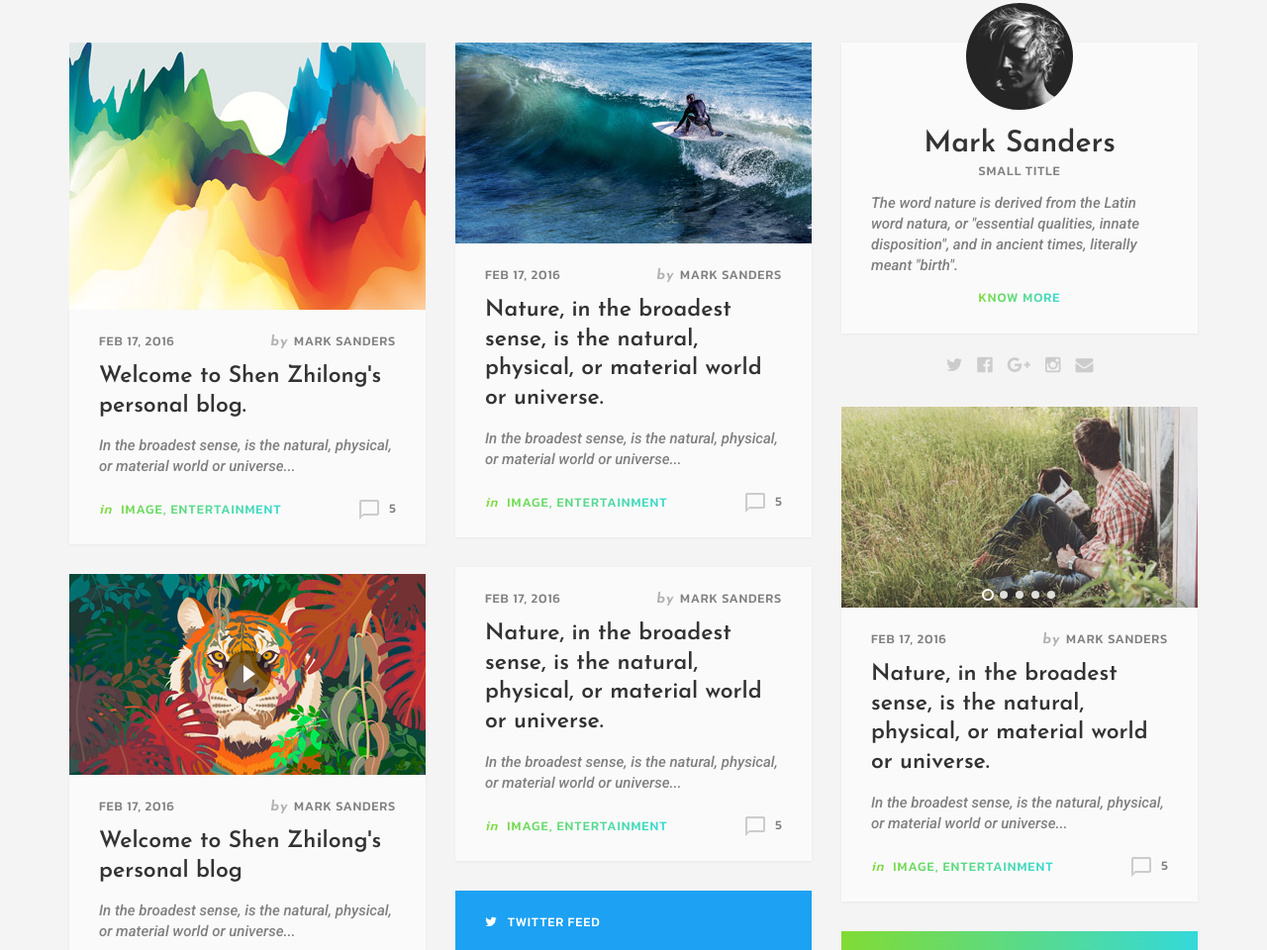
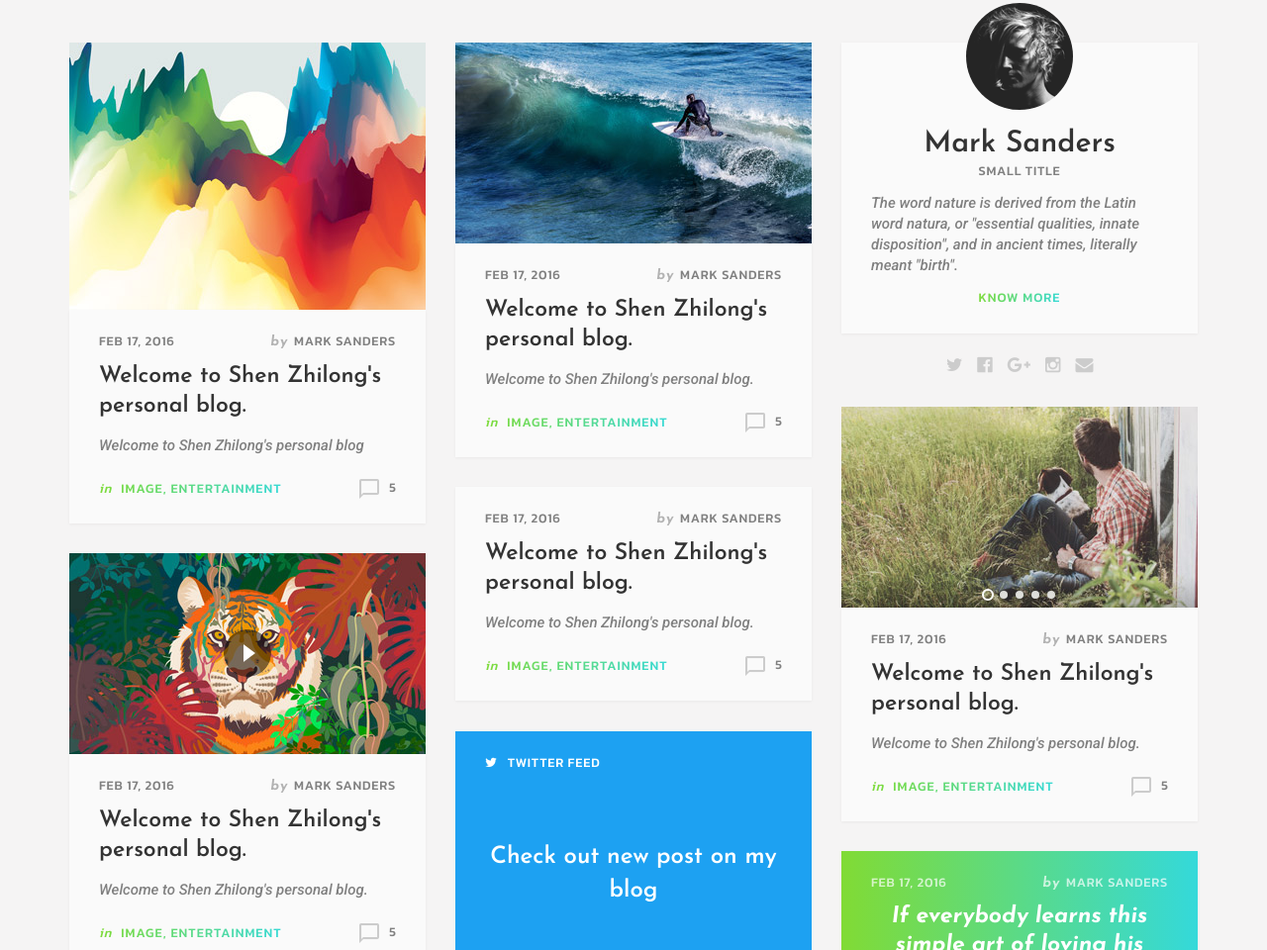
Before and after one commit to metaspine/metaspine.github.io, a plain HTML site: page index.html in a window 1280 px wide. Shown: the part 612-1572 px from the top of the page at 99% size. Drawn offline with Linux system fonts and the light colour scheme; a script that the page names is missing; a web font is replaced by a local one.

Commit message:
Update index.html

```diff
--- a/index.html
+++ b/index.html
@@ -110,7 +110,7 @@
         <div class="post-content">
             <div class="container">
                 <h5 class="post-meta"><i>in</i> <a href="#">Author Profile</a> | <a href="#">feb 17, 2016</a></h5>
-                <h2 class="post-title"><a href="single.html">Nature, in the broadest sense, is the natural, physical, or material world or universe.</a></h2>
+                <h2 class="post-title"><a href="single.html">Welcome to Shen Zhilong's personal blog</a></h2>
                 <a href="single.html" class="btn btn-primary"><span>read more</span></a>
             </div>
         </div>
@@ -120,7 +120,7 @@
         <div class="post-content">
             <div class="container">
                 <h5 class="post-meta"><i>in</i> <a href="#">Author Profile</a> | <a href="#">feb 17, 2016</a></h5>
-                <h2 class="post-title"><a href="single.html">Nature, in the broadest sense, is the natural, physical, or material world or universe.</a></h2>
+                <h2 class="post-title"><a href="single.html">Welcome to Shen Zhilong's personal blog</a></h2>
                 <a href="single.html" class="btn btn-primary"><span>read more</span></a>
             </div>
         </div>
@@ -130,7 +130,7 @@
         <div class="post-content">
             <div class="container">
                 <h5 class="post-meta"><i>in</i> <a href="#">Author Profile</a> | <a href="#">feb 17, 2016</a></h5>
-                <h2 class="post-title"><a href="single.html">Nature, in the broadest sense, is the natural, physical, or material world or universe.</a></h2>
+                <h2 class="post-title"><a href="single.html">Welcome to Shen Zhilong's personal blog</a></h2>
                 <a href="single.html" class="btn btn-primary"><span>read more</span></a>
             </div>
         </div>
@@ -152,7 +152,7 @@
                             <span class="post-author"><i>by</i><a href="#">Mark Sanders</a></span>
                         </h5>
                         <h3 class="post-title"><a href="single.html">Welcome to Shen Zhilong's personal blog.</a></h3>
-                        <p>In the broadest sense, is the natural, physical, or material world or universe...</p>
+                        <p>Welcome to Shen Zhilong's personal blog</p>
                         <footer class="row">
                             <h5 class="taxonomy"><i>in</i> <a href="#">image</a>, <a href="#">entertainment</a></h5>
                             <div class="response-count"><img src="images/comment-icon-gray.png" alt="">5</div>
@@ -171,8 +171,8 @@
                             <a href="#" class="date">feb 17, 2016</a>
                             <span class="post-author"><i>by</i><a href="#">Mark Sanders</a></span>
                         </h5>
-                        <h3 class="post-title"><a href="single.html">Nature, in the broadest sense, is the natural, physical, or material world or universe.</a></h3>
-                        <p>In the broadest sense, is the natural, physical, or material world or universe...</p>
+                        <h3 class="post-title"><a href="single.html">Welcome to Shen Zhilong's personal blog.</a></h3>
+                        <p>Welcome to Shen Zhilong's personal blog.</p>
                         <footer class="row">
                             <h5 class="taxonomy"><i>in</i> <a href="#">image</a>, <a href="#">entertainment</a></h5>
                             <div class="response-count"><img src="images/comment-icon-gray.png" alt="">5</div>
@@ -214,8 +214,8 @@
                             <a href="#" class="date">feb 17, 2016</a>
                             <span class="post-author"><i>by</i><a href="#">Mark Sanders</a></span>
                         </h5>
-                        <h3 class="post-title"><a href="single.html">Nature, in the broadest sense, is the natural, physical, or material world or universe.</a></h3>
-                        <p>In the broadest sense, is the natural, physical, or material world or universe...</p>
+                        <h3 class="post-title"><a href="single.html">Welcome to Shen Zhilong's personal blog.</a></h3>
+                        <p>Welcome to Shen Zhilong's personal blog.</p>
                         <footer class="row">
                             <h5 class="taxonomy"><i>in</i> <a href="#">image</a>, <a href="#">entertainment</a></h5>
                             <div class="response-count"><img src="images/comment-icon-gray.png" alt="">5</div>
@@ -231,8 +231,8 @@
                             <a href="#" class="date">feb 17, 2016</a>
                             <span class="post-author"><i>by</i><a href="#">Mark Sanders</a></span>
                         </h5>
-                        <h3 class="post-title"><a href="single.html">Nature, in the broadest sense, is the natural, physical, or material world or universe.</a></h3>
-                        <p>In the broadest sense, is the natural, physical, or material world or universe...</p>
+                        <h3 class="post-title"><a href="single.html">Welcome to Shen Zhilong's personal blog.</a></h3>
+                        <p>Welcome to Shen Zhilong's personal blog.</p>
                         <footer class="row">
                             <h5 class="taxonomy"><i>in</i> <a href="#">image</a>, <a href="#">entertainment</a></h5>
                             <div class="response-count"><img src="images/comment-icon-gray.png" alt="">5</div>
@@ -254,8 +254,8 @@
                             <a href="#" class="date">feb 17, 2016</a>
                             <span class="post-author"><i>by</i><a href="#">Mark Sanders</a></span>
                         </h5>
-                        <h3 class="post-title"><a href="single.html">Welcome to Shen Zhilong's personal blog</a></h3>
-                        <p>In the broadest sense, is the natural, physical, or material world or universe...</p>
+                        <h3 class="post-title"><a href="single.html">Welcome to Shen Zhilong's personal blog.</a></h3>
+                        <p>Welcome to Shen Zhilong's personal blog.</p>
                         <footer class="row">
                             <h5 class="taxonomy"><i>in</i> <a href="#">image</a>, <a href="#">entertainment</a></h5>
                             <div class="response-count"><img src="images/comment-icon-gray.png" alt="">5</div>
@@ -320,8 +320,8 @@
                             <a href="#" class="date">feb 17, 2016</a>
                             <span class="post-author"><i>by</i><a href="#">Mark Sanders</a></span>
                         </h5>
-                        <h3 class="post-title"><a href="single.html">Welcome to Shen Zhilong's personal blog</a></h3>
-                        <p>In the broadest sense, is the natural, physical, or material world or universe...</p>
+                        <h3 class="post-title"><a href="single.html">Welcome to Shen Zhilong's personal blog.</a></h3>
+                        <p>Welcome to Shen Zhilong's personal blog.</p>
                         <footer class="row">
                             <h5 class="taxonomy"><i>in</i> <a href="#">image</a>, <a href="#">entertainment</a></h5>
                             <div class="response-count"><img src="images/comment-icon-gray.png" alt="">5</div>
```
